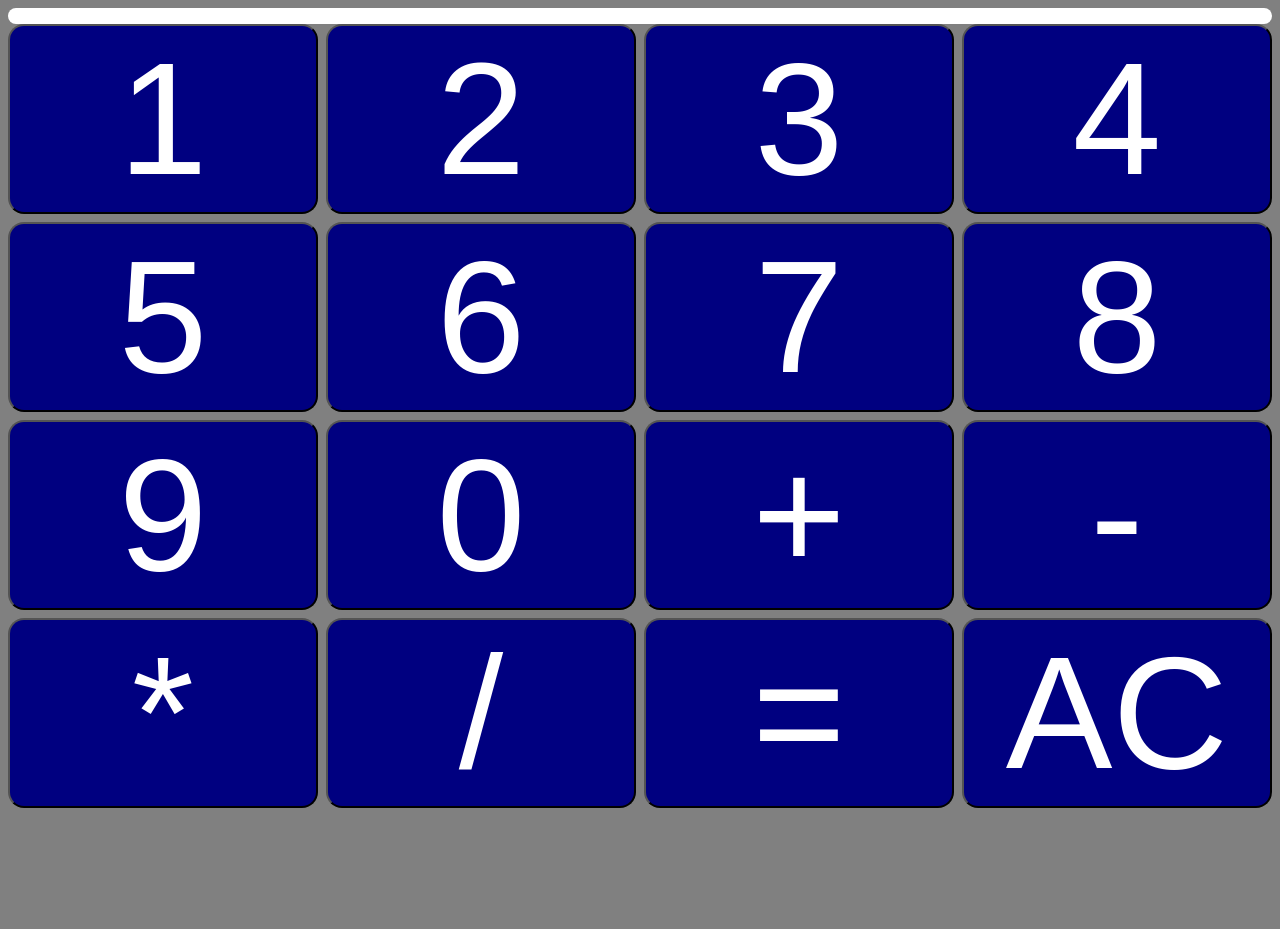
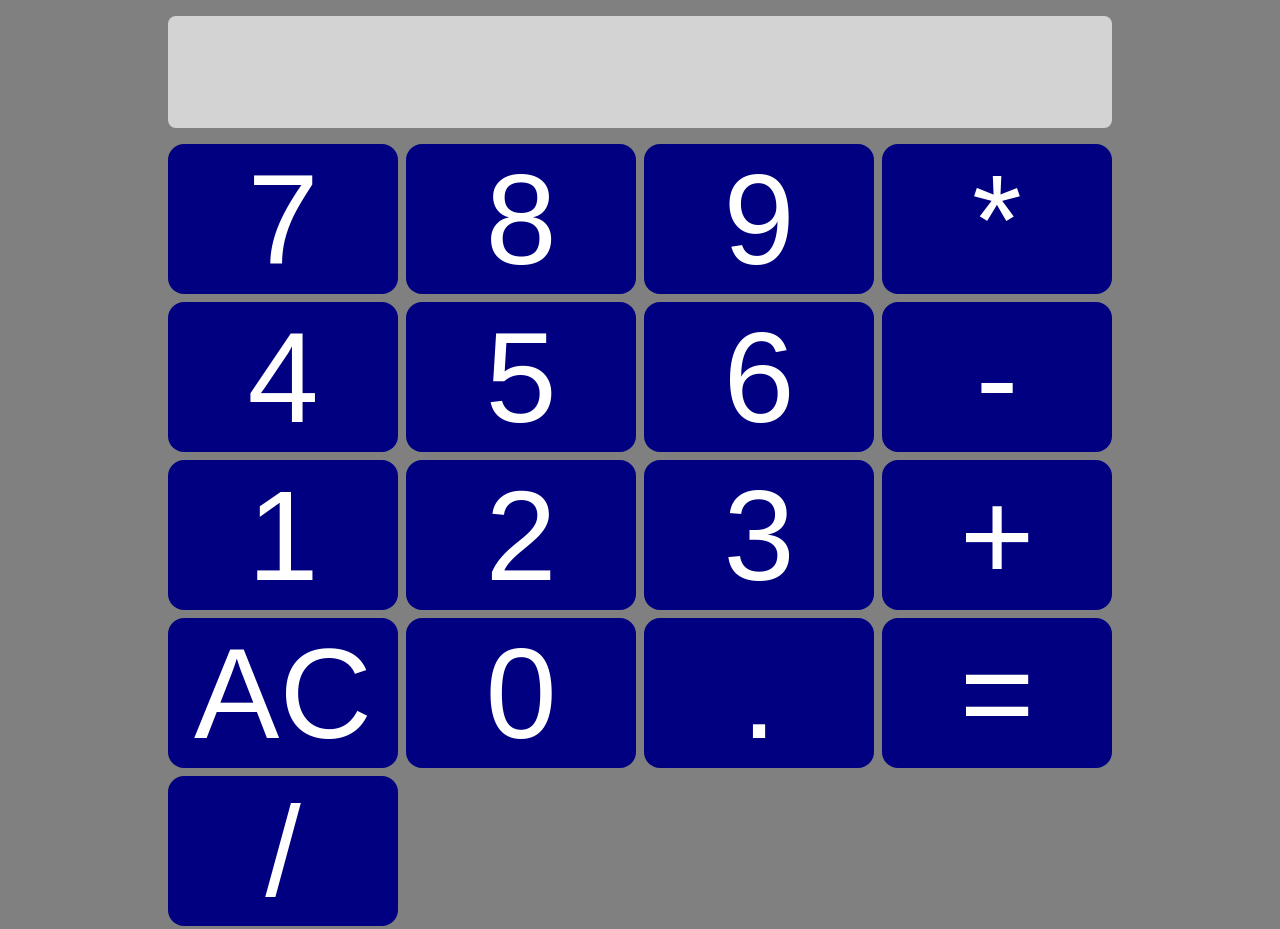
Before and after one commit to quantumbeep/odin-project-calc, a plain HTML site: page index.html in a window 1280 px wide. Drawn offline with Linux system fonts and the light colour scheme.

Commit message:
add decimals and floating via regex parsefloat

```diff
--- a/app.js
+++ b/app.js
@@ -98,14 +98,16 @@ const handleOp = (id) => {
 const handleNumInput = (input) => {
   if (array.length === 0) {
     array[0] = input;
-    document.querySelector('#display').innerHTML = parseInt(array[0]);
+    document.querySelector('#display').innerHTML = parseFloat(array[0]);
   } else {
     array[1] = input;
-    array[0] = array.join('');
-    document.querySelector('#display').innerHTML = parseInt(array[0]);
+
+    //regex matches any number of digits, an optional period, followed by any number of digits
+    array[0] = array.join('').match(/\d*\.?\d*/);
+    document.querySelector('#display').innerHTML = parseFloat(array[0]);
   }
 
-  numToCalc = parseInt(array[0]);
+  numToCalc = parseFloat(array[0]);
   console.log(`array: ${array}`);
   console.log(`numToCalc: ${numToCalc}`);
 };
--- a/index.html
+++ b/index.html
@@ -10,22 +10,23 @@
   <body>
     <div id="display"></div>
     <div class="wrapper">
+        <button id="number-button" onclick="handleNumInput(7)">7</button>
+        <button id="number-button" onclick="handleNumInput(8)">8</button>
+        <button id="number-button" onclick="handleNumInput(9)">9</button>
+        <button class="operator-button" id="*" onclick="handleOp(this.id)">*</button>
+        <button id="number-button" onclick="handleNumInput(4)">4</button>
+        <button id="number-button" onclick="handleNumInput(5)">5</button>
+        <button id="number-button" onclick="handleNumInput(6)">6</button>
+        <button class="operator-button" id="-" onclick="handleOp(this.id)">-</button>
       <button id="number-button" onclick="handleNumInput(1)">1</button>
-      <button onclick="handleNumInput(2)">2</button>
-      <button onclick="handleNumInput(3)">3</button>
-      <button onclick="handleNumInput(4)">4</button>
-      <button onclick="handleNumInput(5)">5</button>
-      <button onclick="handleNumInput(6)">6</button>
-      <button onclick="handleNumInput(7)">7</button>
-      <button onclick="handleNumInput(8)">8</button>
-      <button onclick="handleNumInput(9)">9</button>
-      <button onclick="handleNumInput(0)">0</button>
+      <button id="number-button" onclick="handleNumInput(2)">2</button>
+      <button id="number-button" onclick="handleNumInput(3)">3</button>
       <button class="operator-button" id="+"onclick="handleOp(this.id)">+</button>
-      <button class="operator-button" id="-" onclick="handleOp(this.id)">-</button>
-      <button class="operator-button" id="*" onclick="handleOp(this.id)">*</button>
+      <button id="AC" onclick="clearAll()">AC</button>
+      <button id="number-button" onclick="handleNumInput(0)">0</button>
+      <button id="number-button" onclick="handleNumInput('.')">.</button>
+      <button id="=" onclick="operate(op)">=</button>
       <button class="operator-button" id="/" onclick="handleOp(this.id)">/</button>
-      <button id="=" onclick="operate(op)">=</button>
-      <button id="AC" onclick="clearAll()">AC</button>
     </div>
 
     <script src="app.js"></script>
--- a/style.css
+++ b/style.css
@@ -1,8 +1,13 @@
+html {
+    font-family: 'Roboto', sans-serif;
+}
+
 .wrapper {
   display: grid;
-  grid-template-columns: repeat(4, 1fr);
-  grid-template-rows: repeat(5, 1fr);
+  grid-template-columns: repeat(4, minmax(200px,400px));
   grid-gap: 0.5rem;
+  grid-auto-rows: minmax(150px, auto);
+  margin: 1rem 10rem ;
 }
 body {
     background-color: grey;
@@ -10,16 +15,22 @@ body {
 #display {
     grid-column: 1 / 5;
     grid-row: 1 / 2;
-    background-color: white;
+    background-color: lightgray;
     border-radius: 0.5rem;
-    padding: 0.5rem;
-    font-size: 1.5rem;
+    padding: 1rem;
+    font-size: 5rem;
     font-weight: bold;
     text-align: right;
+    height: 5rem;
+    margin: 1rem 10rem;
 }
 button {
-  font-size: 10rem;
+  font-size: 8rem;
   color: white;
   background: navy;
   border-radius: 1rem;
+  border-style: none;
 }
+button:active {
+  background: teal;
+}
```
